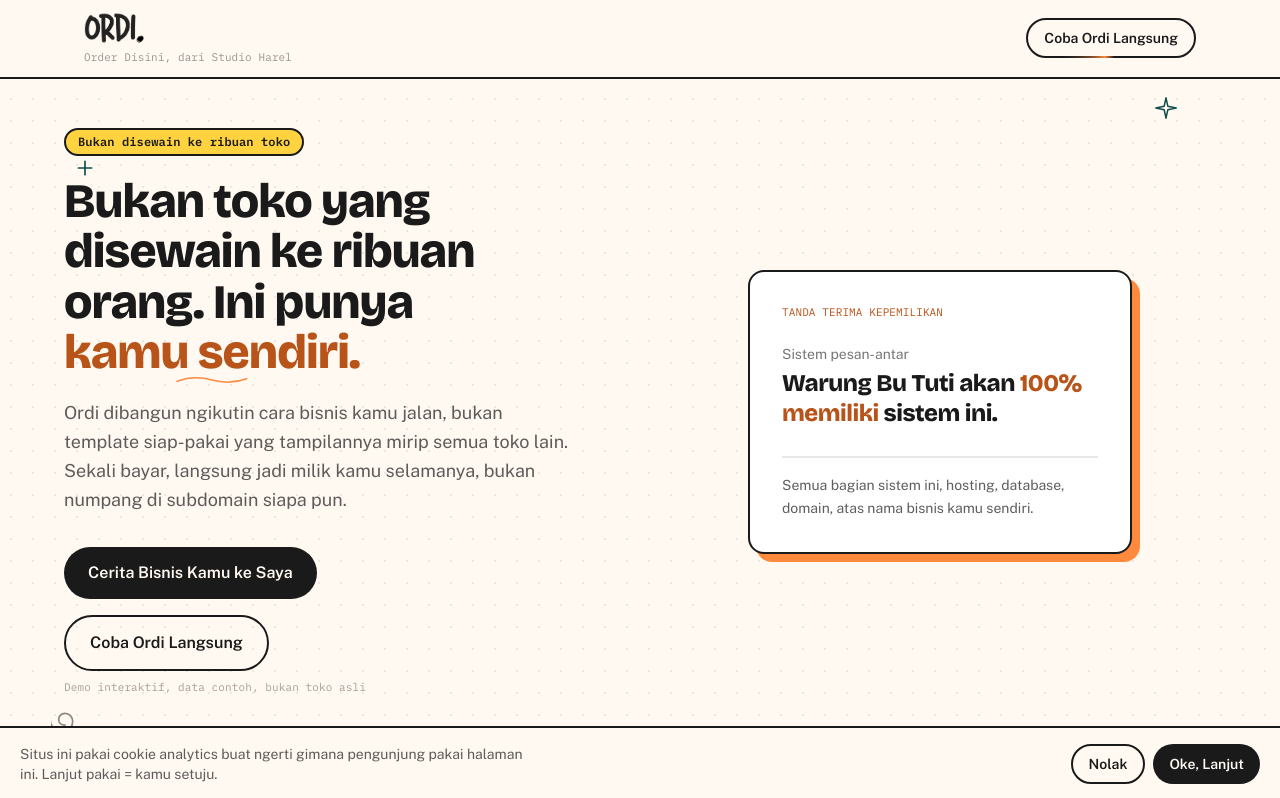
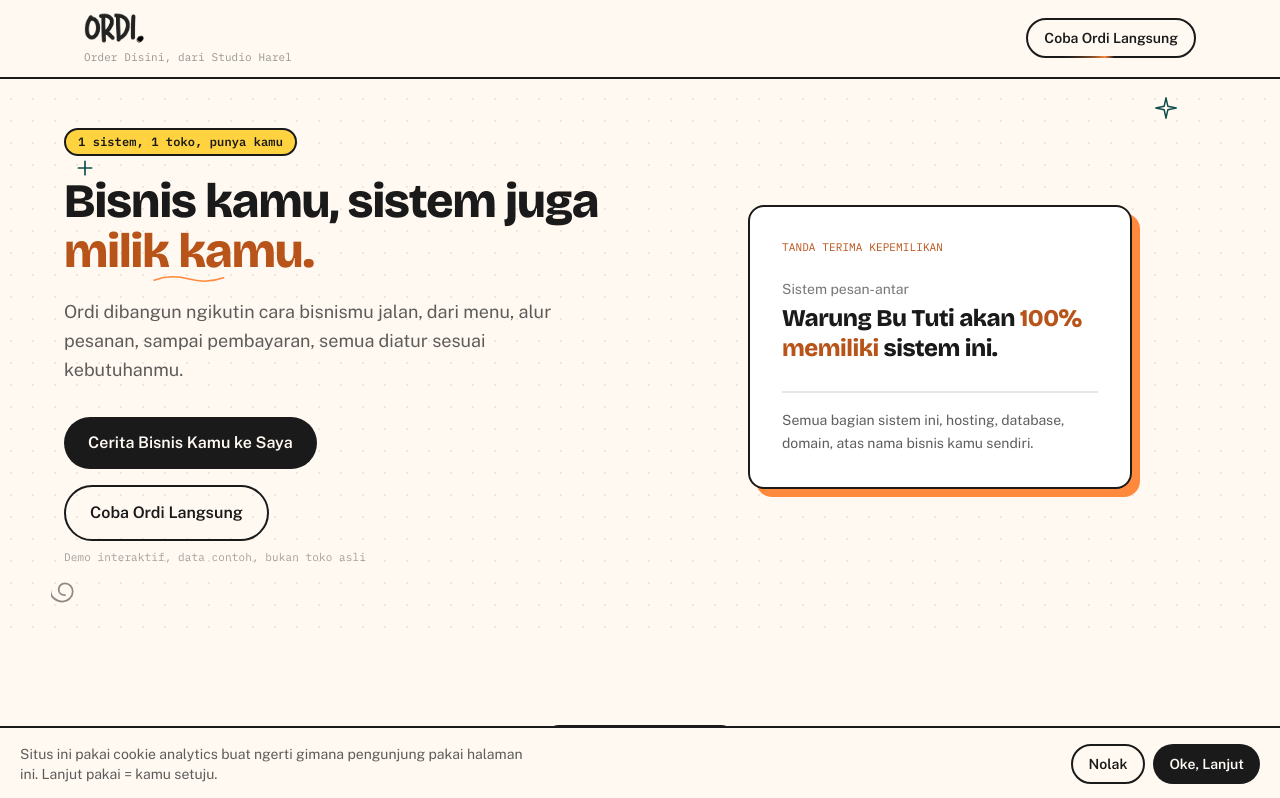
Before and after one commit to harykheng/ordi, a React (Vite) app: page / in a window 1280 px wide. Shown: the top 798 px of the page. Built offline with nearby package versions, Linux system fonts and the light colour scheme.

Commit message:
Update Hero badge, headline, and subheadline copy
New framing: "Bisnis kamu, sistem juga milik kamu." with the emphasis
span narrowed to "milik kamu." (2 words), matching the existing
short-phrase emphasis convention. Badge and subheadline updated to
match.

```diff
--- a/src/components/Hero.jsx
+++ b/src/components/Hero.jsx
@@ -17,20 +17,18 @@ export default function Hero() {
           transition={{ duration: 0.7, ease: [0.22, 1, 0.36, 1] }}
         >
           <span className="inline-flex items-center gap-1.5 rounded-full bg-yellow border-2 border-ink px-3 py-1 mb-5 text-xs font-semibold font-mono-label text-ink">
-            Bukan disewain ke ribuan toko
+            1 sistem, 1 toko, punya kamu
           </span>
           <h1 className="font-display font-extrabold text-4xl sm:text-5xl leading-[1.05] text-ink mb-5">
-            Bukan toko yang disewain ke ribuan orang. Ini punya{" "}
+            Bisnis kamu, sistem juga{" "}
             <span className="relative inline-block text-ember-deep">
-              kamu sendiri.
+              milik kamu.
               <CircleUnderline className="absolute left-0 -bottom-2 w-full" />
             </span>
           </h1>
           <p className="text-ink/70 text-base sm:text-lg leading-relaxed mb-8 max-w-lg">
-            Ordi dibangun ngikutin cara bisnis kamu jalan, bukan template
-            siap-pakai yang tampilannya mirip semua toko lain. Sekali
-            bayar, langsung jadi milik kamu selamanya, bukan numpang di
-            subdomain siapa pun.
+            Ordi dibangun ngikutin cara bisnismu jalan, dari menu, alur
+            pesanan, sampai pembayaran, semua diatur sesuai kebutuhanmu.
           </p>
           <div className="flex flex-wrap items-center gap-4">
             <a
```
